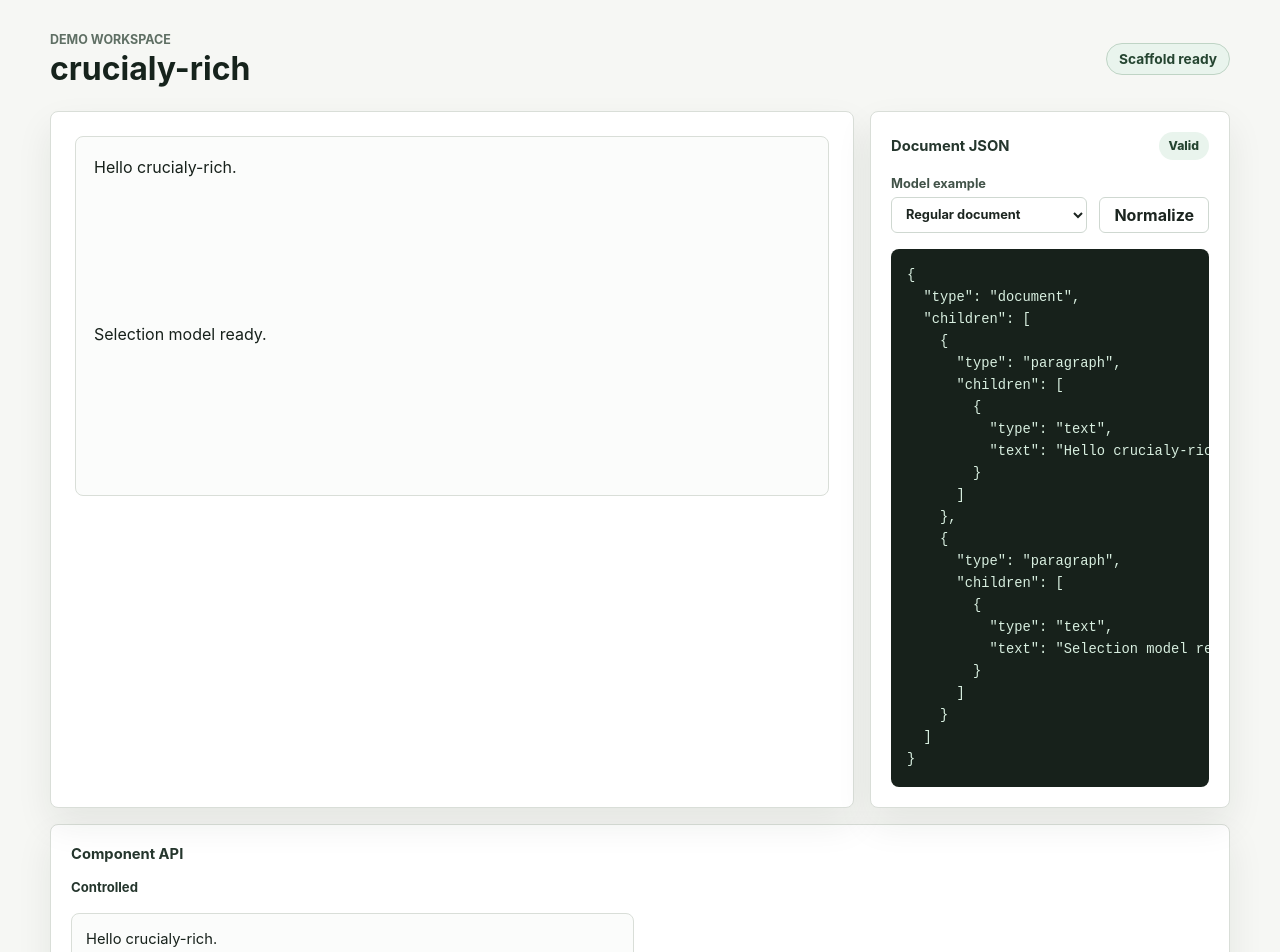
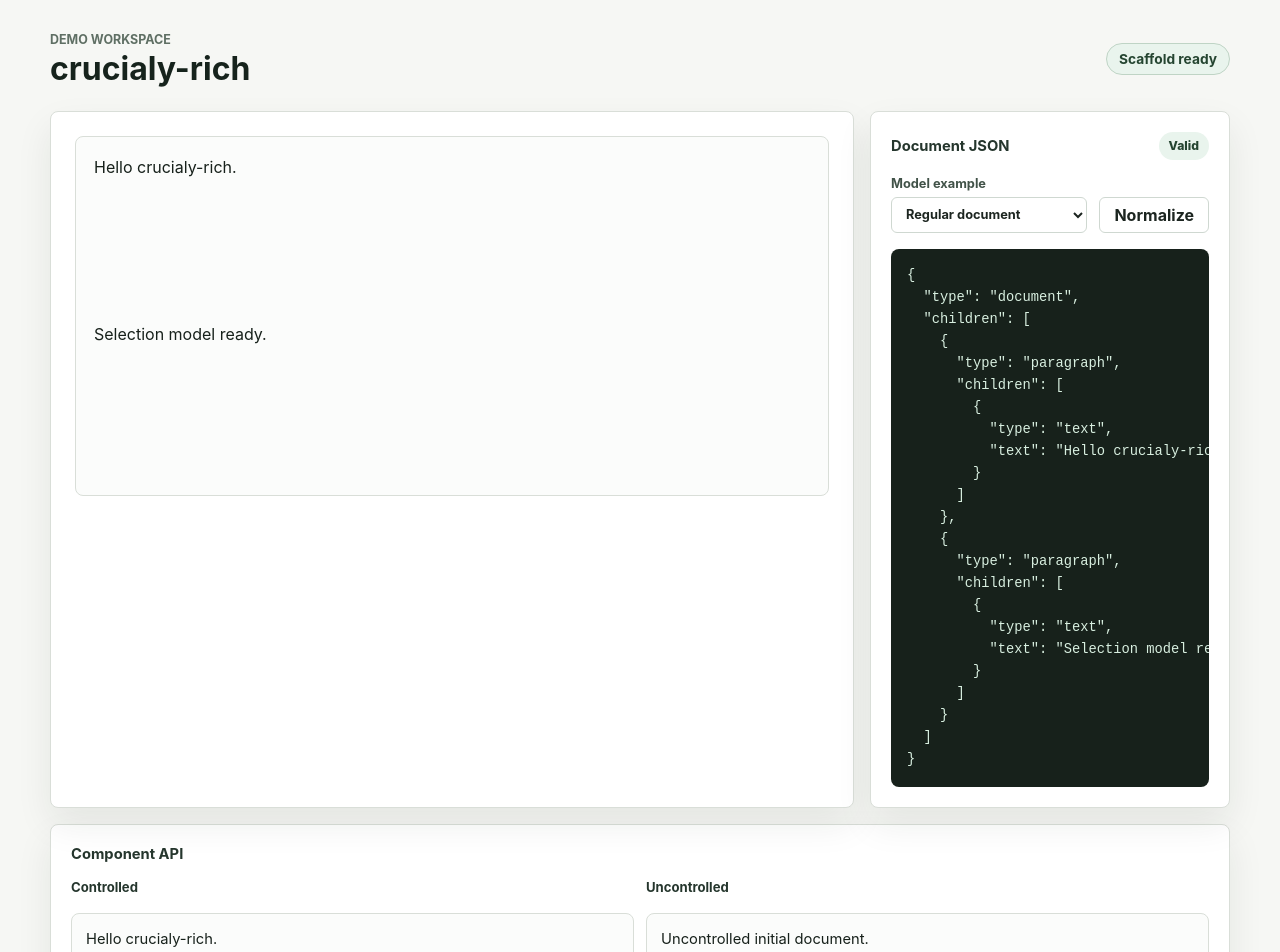
Before and after one commit to QDyanbing/crucialy-rich, a React (Vite) app in the folder apps/demo/: page / in a window 1280 px wide. Shown: the top 952 px of the page. Built offline with nearby package versions, Linux system fonts and the light colour scheme.

Commit message:
feat: add uncontrolled editor demo

```diff
--- a/apps/demo/src/main.tsx
+++ b/apps/demo/src/main.tsx
@@ -50,6 +50,10 @@ const modelExamples: ModelExample[] = [
     },
   },
 ];
+
+const uncontrolledPreviewDocument = createDocument([
+  createParagraph([createText("Uncontrolled initial document.")]),
+]);
 
 const defaultSelection: RangeSelection = {
   anchor: { path: [0, 0], offset: 0 },
@@ -426,6 +430,14 @@ function DemoApp() {
               value={normalizedDocument}
             />
           </div>
+          <div className="component-example">
+            <h3>Uncontrolled</h3>
+            <RichTextEditor
+              className="mini-editor"
+              defaultValue={uncontrolledPreviewDocument}
+              label="Uncontrolled editor"
+            />
+          </div>
         </div>
       </section>
 
```
